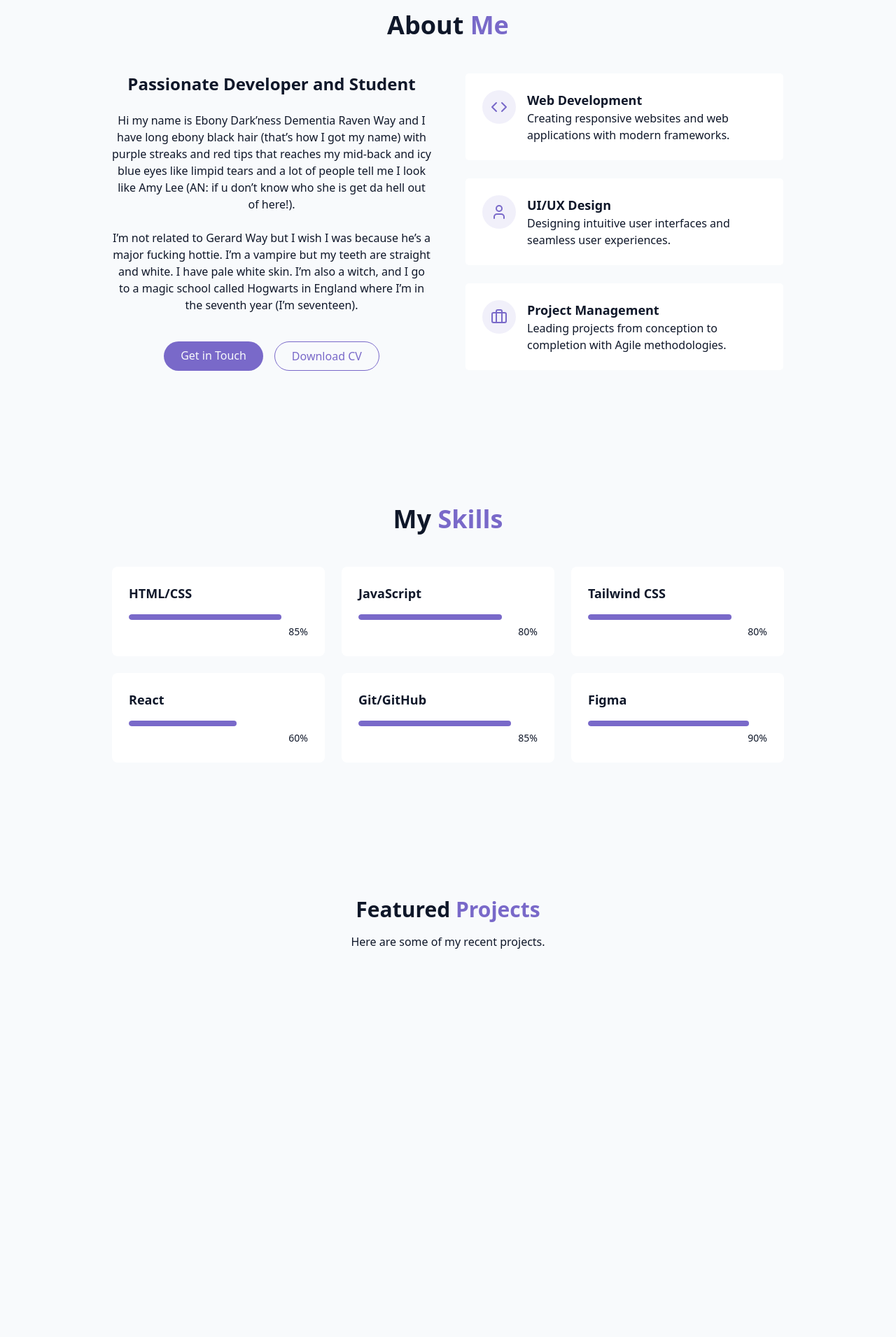
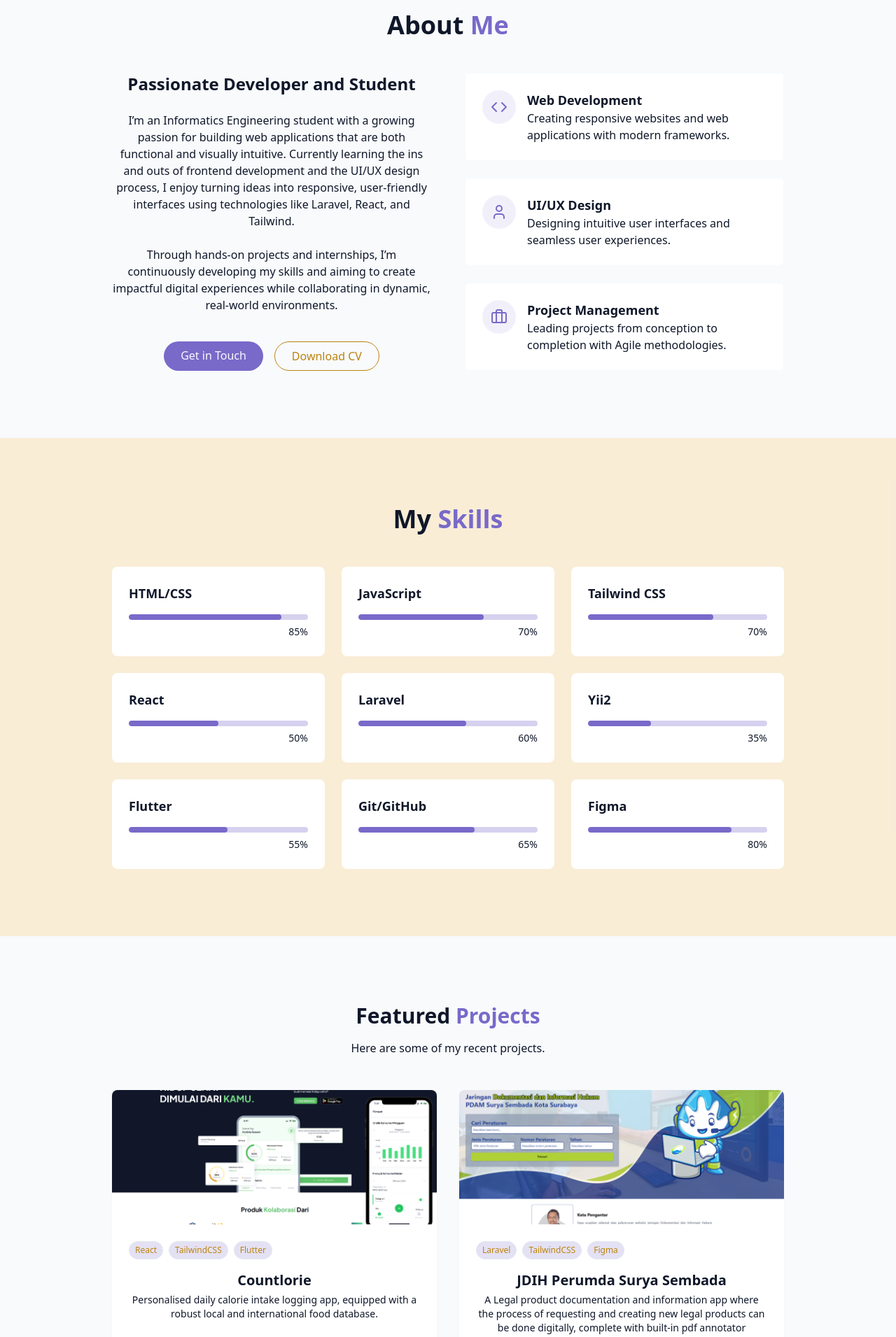
Before and after one commit to fatimahAMahros/site, a React (Vite) app: page / in a window 1280 px wide. Shown: the part 880-2791 px from the top of the page at 70% size. Before the commit the page ends 2382 px from the top, so only its background shows below. Built offline with nearby package versions, Linux system fonts and the light colour scheme.

Commit message:
add: added a section and replaced palceholder texts

```diff
--- a/src/components/AboutSection.jsx
+++ b/src/components/AboutSection.jsx
@@ -13,16 +13,14 @@ export const AboutSection = () => {
                     <div className="space-y-6">
                         <h3 className="text-2xl font-semibold">Passionate Developer and Student</h3>
                         <p className="text-muted-foreground">
-                            Hi my name is Ebony Dark’ness Dementia Raven Way and I have long ebony black hair (that’s how
-                            I got my name) with purple streaks and red tips that reaches my mid-back and icy blue eyes like
-                            limpid tears and a lot of people tell me I look like Amy Lee (AN: if u don’t know who she is get da
-                            hell out of here!).
+                            I’m an Informatics Engineering student with a growing passion for building
+                            web applications that are both functional and visually intuitive.
+                            Currently learning the ins and outs of frontend development and the UI/UX design process,
+                            I enjoy turning ideas into responsive, user-friendly interfaces using technologies like Laravel, React, and Tailwind.
                         </p>
                         <p className="text-muted-foreground">
-                            I’m not related to Gerard Way but I wish I was because he’s a major fucking
-                            hottie. I’m a vampire but my teeth are straight and white. I have pale white skin. I’m also a witch,
-                            and I go to a magic school called Hogwarts in England where I’m in the seventh year (I’m
-                            seventeen).
+                            Through hands-on projects and internships, I’m continuously developing my skills and aiming to create
+                            impactful digital experiences while collaborating in dynamic, real-world environments.
                         </p>
 
                         <div className="flex flex-col sm:flex-row gap-4 pt-4 justify-center">
@@ -30,8 +28,8 @@ export const AboutSection = () => {
                                 Get in Touch
                             </a>
                             <a href="#contact" className={cn(
-                                "px-6 py-2 rounded-full border border-primary text-primary",
-                                "hover:bg-primary/35 hover:text-primary-foreground transition-colors duration-300"
+                                "px-6 py-2 rounded-full border border-secondary-foreground text-secondary-foreground",
+                                "hover:bg-secondary-foreground/35 hover:text-primary-foreground transition-colors duration-300"
                             )}>
                                 Download CV
                             </a>
--- /dev/null
+++ b/src/components/ContactSection.jsx
@@ -0,0 +1,110 @@
+import { Instagram, Linkedin, Mail, MapPin } from "lucide-react";
+
+
+export const ContactSection = () => {
+    return (
+        <section id="contact" className="py-24 px-4 relative bg-secondary/90">
+            <div className="container mx-auto max-w-5xl">
+                <h2 className="text-3xl md:text-4xl font-bold mb-4 text-center">
+                    Get In <span className="text-primary">Touch</span>
+                </h2>
+
+                <p className="text-center text-muted-foreground mb-12 max-w-2xl mx-auto">
+                    Have a project in mind or want to collaborate? Feel free to reach out through my contacts.
+                    I'm always open to new knowledge and opportunities.
+                </p>
+
+                <div className="grid grid-cols-1 md:grid-cols-2 gap-12">
+                    <div className="space-y-8">
+
+                        <div className="space-y-6 justify-center">
+                            <div className="flex items-start space-x-4">
+                                <div className="p-3 rounded-full bg-primary-foreground/10">
+                                    <Mail className="h-6 w-6 text-primary" />
+                                </div>
+                                <div className="">
+                                    <h4 className="font-medium">Email</h4>
+                                    <a href="mailto:fatimah.a.mahros@gmail"
+                                        className="text-foreground/80 hover:text-primary transition-colors"
+                                    >
+                                        fatimah.a.mahros@gmail
+                                    </a>
+                                </div>
+                            </div>
+
+                            <div className="flex items-start space-x-4">
+                                <div className="p-3 rounded-full bg-primary-foreground/10">
+                                    <MapPin className="h-6 w-6 text-primary" />
+                                </div>
+                                <div className="">
+                                    <h4 className="font-medium">Location</h4>
+                                    <a
+                                        className="text-foreground/80 hover:text-primary transition-colors"
+                                    >
+                                        Surabaya, East Java, Indonesia
+                                    </a>
+                                </div>
+                            </div>
+                        </div>
+                    </div>
+                    <div className="pt-8">
+                        <h4 className="font-medium mb-4">Connect With Me</h4>
+                        <div className="flex space-x-4 justify-center">
+                            <a href="https://www.linkedin.com/in/fatimahamahros/"
+                                target="_blank"
+                                className="p-3 rounded-full hover:bg-primary/20">
+                                <Linkedin />
+                            </a>
+                            <a href="https://www.instagram.com/ra_fazm"
+                                target="_blank"
+                                className="p-3 rounded-full hover:bg-primary/20">
+                                <Instagram />
+                            </a>
+                        </div>
+                    </div>
+
+                    {/* <div className="bg-card p-8 rounded-lg shadow-xs">
+                        <h3 className="text-2xl font-semibold mb-6">Send a Message</h3>
+
+                        <form action="" className="space-y-6">
+                            <div>
+                                <label htmlFor="name"
+                                    className="block text-sm font-medium mb-2">
+                                    Your Name
+                                </label>
+                                <input type="text" name="name" id="name" required
+                                    className="w-full px-4 py-3 rounded-md border border-input bg-background focus:outline-hidden focus:ring-2 focus:ring-primary"
+                                    placeholder="John Doe" />
+                            </div>
+                            <div>
+                                <label htmlFor="email"
+                                    className="block text-sm font-medium mb-2">
+                                    Email
+                                </label>
+                                <input type="text" name="email" id="email" required
+                                    className="w-full px-4 py-3 rounded-md border border-input bg-background focus:outline-hidden focus:ring-2 focus:ring-primary"
+                                    placeholder="johndoe@hotmail.com" />
+                            </div>
+                            <div>
+                                <label htmlFor="message"
+                                    className="block text-sm font-medium mb-2">
+                                    Your Message
+                                </label>
+                                <textarea name="message" id="message" required
+                                    className="w-full px-4 py-3 rounded-md border border-input bg-background focus:outline-hidden focus:ring-2 focus:ring-primary resize-none"
+                                    placeholder="Hello, I'd like to talk about..." />
+                            </div>
+
+                            <button type="submit" className={cn(
+                                "cosmic-button w-full flex items-center justify-center gap-2"
+                            )}>
+                                Send Message
+                                <Send size={16} />
+                            </button>
+                        </form>
+                    </div> */}
+                </div>
+            </div>
+        </section>
+    );
+}
--- a/src/components/HeroSection.jsx
+++ b/src/components/HeroSection.jsx
@@ -15,9 +15,8 @@ export const HeroSection = () => {
                     </h1>
 
                     <p className="text-lg md:text-xl text-muted-foreground max-2-2xl mx-auto opacity-0 animate-fade-in-delay-3">
-                        Hi my name is Ebony Dark'ness Dementia Raven Way and I have long ebony black hair (that's how
-                        I got my name) with purple streaks and red tips that reaches my mid-back and icy blue eyes like
-                        limpid tears and a lot of people tell me I look like Amy Lee
+                        I’m learning to build meaningful digital experiences through clean design and modern code.
+                        Focused on frontend development and UI/UX, I turn ideas into responsive and user-friendly web interfaces.
                     </p>
 
                     <div className="pt-4 opacity-0 animate-fade-in-delay-4">
--- a/src/components/ProjectsSection.jsx
+++ b/src/components/ProjectsSection.jsx
@@ -1,10 +1,21 @@
+import { ArrowRight, ExternalLink, Github } from "lucide-react";
+
 const projects = [
     {
         id: 1,
+        title: "Countlorie",
+        description: "Personalised daily calorie intake logging app, equipped with a robust local and international food database.",
+        image: "/projects/countlorie.png",
+        tags: ["React", "TailwindCSS", "Flutter"],
+        demoUrl: "https://countlorie.agileteknik.com/",
+        githubUrl: "#",
+    },
+    {
+        id: 2,
         title: "JDIH Perumda Surya Sembada",
         description: "A Legal product documentation and information app where the process of requesting and creating new legal products can be done digitally, complete with built-in pdf annotator",
         image: "/projects/JDIH.png",
-        tags: ["Laravel", "TailwindCSS"],
+        tags: ["Laravel", "TailwindCSS", "Figma"],
         demoUrl: "#",
         githubUrl: "#",
     }
@@ -24,8 +35,54 @@ export const ProjectsSection = () => {
 
                 <div className="grid grid-cols-1 md:grid-cols-2 gap-8">
                     {projects.map((project, key) => (
-                        <div className="group bg-card rounded-lg overflow-hidden shadow-xs card-hover"></div>
+                        <div
+                            key={key}
+                            className="group bg-card rounded-lg overflow-hidden shadow-xs card-hover"
+                        >
+                            <div className="h-48 overflow-hidden">
+                                <img
+                                    src={project.image}
+                                    alt={project.title}
+                                    className="w-full h-full object-cover transition-transform duration group-hover:scale-110"
+                                />
+                            </div>
+
+                            <div className="p-6">
+                                <div className="flex flex-wrap mb-4 gap-2">
+                                    {project.tags.map((tag) => (
+                                        <span className="px-2 py-1 text-xs font-medium rounded-full border bg-primary/20 text-secondary-foreground">
+                                            {tag}
+                                        </span>
+                                    ))}
+                                </div>
+                                <h3 className="text-xl font-semibold mb-1"> {project.title} </h3>
+                                <p className="text-muted-foreground text-sm mb-6">
+                                    {project.description}
+                                </p>
+                                <div className="flex justify-between items-center">
+                                    <div className="flex space-x-3">
+                                        <a
+                                            href={project.demoUrl}
+                                            target="_blank"
+                                            className="text-foreground/80 hover:text-primary transition-colors duration-300">
+                                            <ExternalLink size={24} />
+                                        </a>
+                                        <a href={project.githubUrl}
+                                            target="_blank"
+                                            className="text-foreground/80 hover:text-primary transition-colors duration-300">
+                                            <Github size={24} />
+                                        </a>
+                                    </div>
+                                </div>
+                            </div>
+                        </div>
                     ))}
+                </div>
+
+                <div className="text-center mt-12 ">
+                    <a href="" className="cosmic-button w-fit flex items-center mx-auto gap-2">
+                        Check My Github <ArrowRight size={16} />
+                    </a>
                 </div>
             </div>
         </section>
--- a/src/components/SkillSection.jsx
+++ b/src/components/SkillSection.jsx
@@ -1,17 +1,20 @@
 const skills = [
     { name: "HTML/CSS", level: 85, category: "frontend" },
-    { name: "JavaScript", level: 80, category: "frontend" },
-    { name: "Tailwind CSS", level: 80, category: "frontend" },
-    { name: "React", level: 60, category: "frontend" },
+    { name: "JavaScript", level: 70, category: "frontend" },
+    { name: "Tailwind CSS", level: 70, category: "frontend" },
+    { name: "React", level: 50, category: "frontend" },
+    { name: "Laravel", level: 60, category: "frontend" },
+    { name: "Yii2", level: 35, category: "frontend" },
+    { name: "Flutter", level: 55, category: "frontend" },
 
-    { name: "Git/GitHub", level: 85, category: "tools" },
-    { name: "Figma", level: 90, category: "tools" },
+    { name: "Git/GitHub", level: 65, category: "tools" },
+    { name: "Figma", level: 80, category: "tools" },
     // { name: "VS Code", level: 85, category: "tools" },
 ]
 
 export const SkillsSection = () => {
     return (
-        <section id="skills" className="py-24 px-4 relative bg-secondary/30">
+        <section id="skills" className="py-24 px-4 relative bg-secondary/90">
             <div className="container mx-auto max-w-5xl">
                 <h2 className="text-3xl md:text-4xl font-bold mb-12 text-center">
                     My <span className="text-primary">Skills</span>
@@ -24,7 +27,7 @@ export const SkillsSection = () => {
                                 <h3 className="font-semibold text-lg"> {skill.name} </h3>
                             </div>
 
-                            <div className="w-full bg- h-2 rounded-full overflow-hidden">
+                            <div className="w-full bg-primary/30 h-2 rounded-full overflow-hidden">
                                 <div className="bg-primary h-2 rounded-full origin-left animate-[grow_1.5s_ease-out]"
                                     style={{ width: skill.level + "%" }} />
                             </div>
--- a/src/index.css
+++ b/src/index.css
@@ -7,6 +7,8 @@
 
   --color-primary: hsl(var(--primary));
   --color-primary-foreground: hsl(var(--primary-foreground));
+  --color-secondary: hsl(var(--secondary));
+  --color-secondary-foreground: hsl(var(--secondary-foreground));
 
   --color-card: hsl(var(--card));
 
@@ -73,6 +75,9 @@
     --primary: 250 47% 60%;
     --primary-foreground: 210 40% 98%;
 
+    --secondary: 40 75% 90%;
+    --secondary-foreground: 40 85% 40%;
+
     --border: 214 32% 91%;
   }
 
@@ -84,6 +89,10 @@
 
     --primary: 250 65% 65%;
     --primary-foreground: 213 31% 91%;
+
+    /* --secondary: 40 68.8% 9.2%; */
+    --secondary: 235 25% 20%;
+    --secondary-foreground: 40 63.1% 65%;
 
     --border: 217 33% 20%;
   }
--- a/src/pages/Home.jsx
+++ b/src/pages/Home.jsx
@@ -1,10 +1,11 @@
+import { AboutSection } from "@/components/AboutSection";
+import { ContactSection } from "@/components/ContactSection";
+import { HeroSection } from "@/components/HeroSection";
+import { Navbar } from "@/components/Navbar";
+import { ProjectsSection } from "@/components/ProjectsSection";
+import { SkillsSection } from "@/components/SkillSection";
 import { StarBackground } from "@/components/StarBackground";
 import { ThemeToggle } from "@/components/ThemeToggle";
-import { AboutSection } from "../components/AboutSection";
-import { HeroSection } from "../components/HeroSection";
-import { Navbar } from "../components/Navbar";
-import { ProjectsSection } from "../components/ProjectsSection";
-import { SkillsSection } from "../components/SkillSection";
 
 export const Home = () => {
     return <div className="min-h-screen bg-background text-foreground overflow-hidden"> {/** min-h-dvh */}
@@ -18,6 +19,7 @@ export const Home = () => {
             <AboutSection />
             <SkillsSection />
             <ProjectsSection />
+            <ContactSection />
         </main>
 
         {/* Footer */}
```
Also changed, not shown: public/projects/countlorie.png (added).
